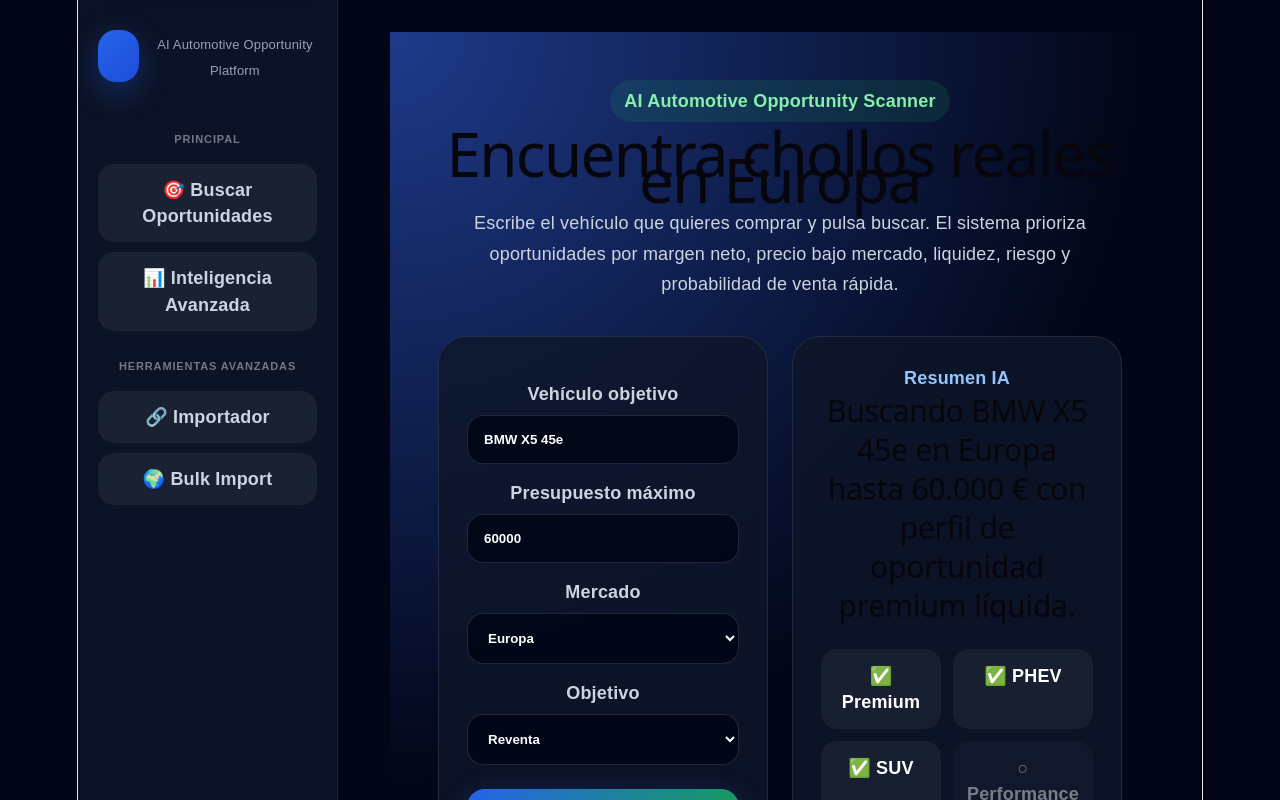
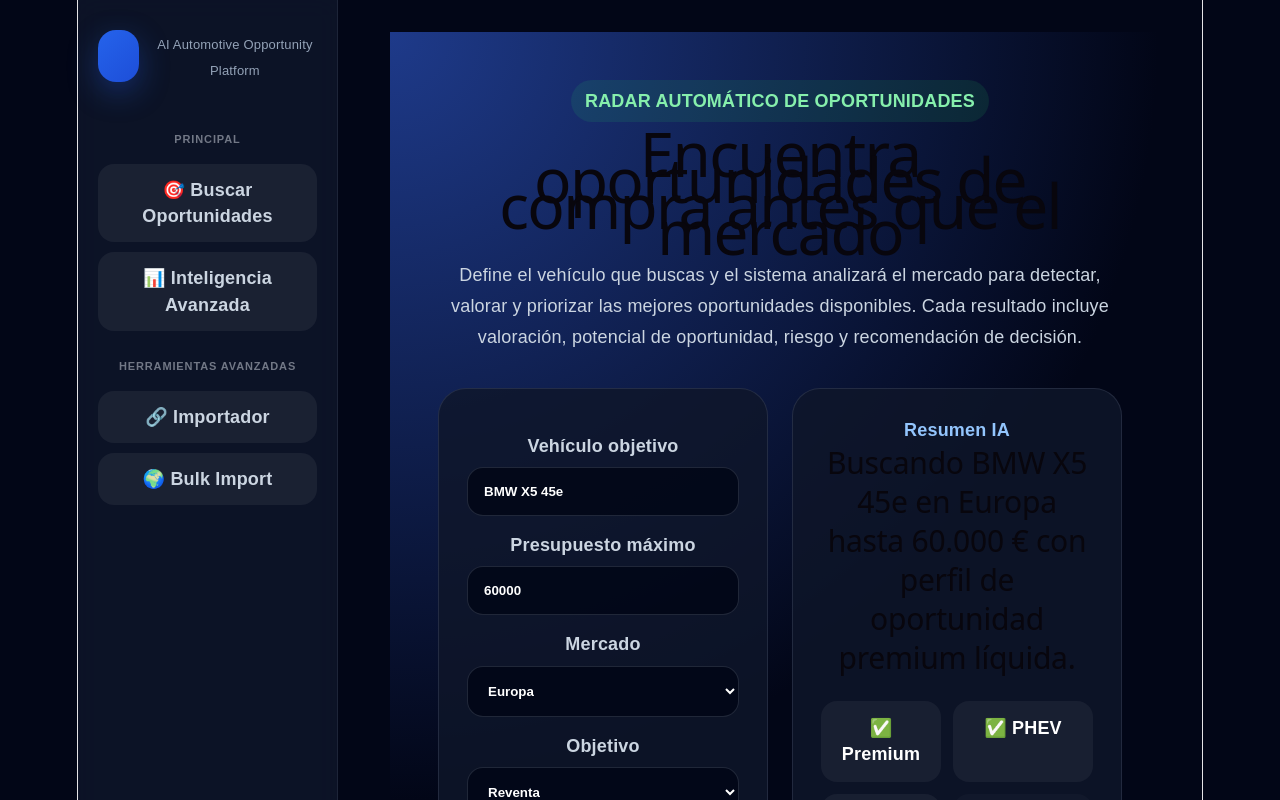
Before and after one commit to inviertetodo-hue/coches-saas-, a React (Vite) app: page / in a window 1280 px wide. Shown: the top 800 px of the page. Built offline with nearby package versions, Linux system fonts and the light colour scheme.

Commit message:
feat-radar-opportunity-positioning

```diff
--- a/src/components/scanner/ScannerHeader.jsx
+++ b/src/components/scanner/ScannerHeader.jsx
@@ -1,14 +1,17 @@
 export default function ScannerHeader() {
   return (
     <div style={headerStyle}>
-      <p style={badgeStyle}>AI Automotive Opportunity Scanner</p>
+      <p style={badgeStyle}>RADAR AUTOMÁTICO DE OPORTUNIDADES</p>
 
-      <h1 style={titleStyle}>Encuentra chollos reales en Europa</h1>
+      <h1 style={titleStyle}>
+        Encuentra oportunidades de compra antes que el mercado
+      </h1>
 
       <p style={subtitleStyle}>
-        Escribe el vehículo que quieres comprar y pulsa buscar. El sistema
-        prioriza oportunidades por margen neto, precio bajo mercado, liquidez,
-        riesgo y probabilidad de venta rápida.
+        Define el vehículo que buscas y el sistema analizará el mercado para
+        detectar, valorar y priorizar las mejores oportunidades disponibles.
+        Cada resultado incluye valoración, potencial de oportunidad, riesgo y
+        recomendación de decisión.
       </p>
     </div>
   );
```
